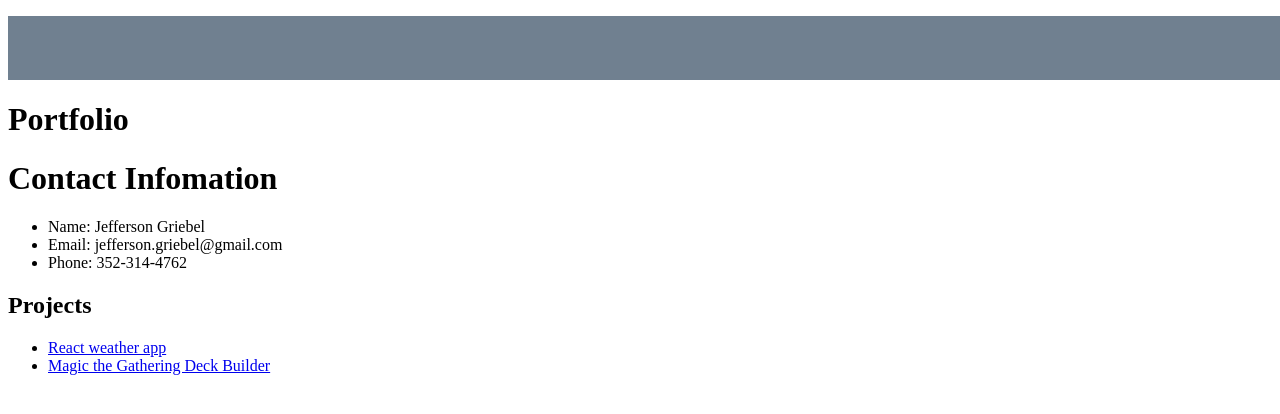
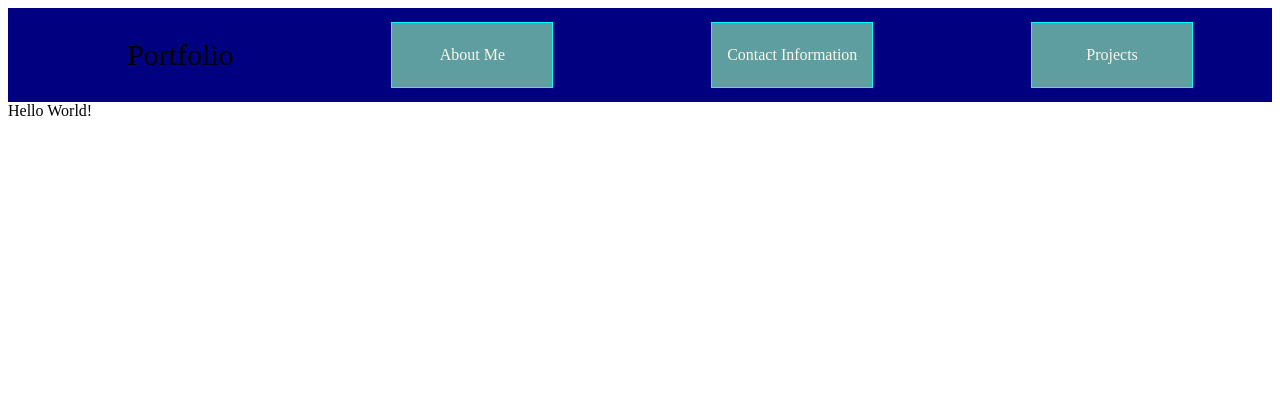
Before and after one commit to Jgriebel1990/my-portfolio, a React (Create React App) app: page /aboutme in a window 1280 px wide. Shown: the top 414 px of the page. Built offline with nearby package versions, Linux system fonts and the light colour scheme.

Commit message:
working on the navbar. made a route to an about me page

```diff
--- a/package.json
+++ b/package.json
@@ -3,6 +3,7 @@
   "version": "0.1.0",
   "private": true,
   "dependencies": {
+    "materialize-css": "^1.0.0-beta",
     "react": "^16.3.2",
     "react-dom": "^16.3.2",
     "react-router-dom": "^4.2.2",
--- /dev/null
+++ b/src/AboutMe.js
@@ -0,0 +1,11 @@
+import React, { Component } from 'react';
+
+class AboutMe extends Component{
+    render(){
+        return(
+            <div>Hello World!</div>
+        )
+    }
+}
+
+export default AboutMe;
--- a/src/App.js
+++ b/src/App.js
@@ -1,23 +1,22 @@
 import React, { Component } from 'react';
-import { Route } from 'react-router-dom';
+import { Route, withRouter } from 'react-router-dom';
 import './App.css';
 import Contact from './Contact';
 import Projects from './Projects';
 import Navbar from './Navbar';
+import AboutMe from './AboutMe';
 
 class App extends Component {
   render() {
     return (
       <div>
         <Navbar />
-        <header>
-          <h1>Portfolio</h1>
-        </header>
-        <Contact />
-        <Projects />
+        <Route path='/aboutme' component={AboutMe} />
+        <Route path='/contact' component={Contact} />
+        <Route path='/projects' component={Projects} />
       </div>
     );
   }
 }
 
-export default App;
+export default withRouter(App);
--- a/src/Navbar.js
+++ b/src/Navbar.js
@@ -1,15 +1,24 @@
 import React, { Component } from 'react';
 import './navbar.css';
+import { Link } from 'react-router-dom';
 
 class Navbar extends Component{
     render(){
         return(
-            <div className='navbar'>
+            <nav>
                 <ul className='nav'>
-                    <li></li>
-                    <li></li>
+                    <p className='navfont'>Portfolio</p>
+                    <li className='navitem'>
+                        <Link to='/aboutme'>About Me</Link>
+                    </li>
+                    <li className='navitem'>
+                        <Link to='/contact'>Contact Information</Link>
+                    </li>
+                    <li className='navitem'>
+                        <Link to='/projects'>Projects</Link>
+                    </li>
                 </ul>
-            </div>
+            </nav>
         )
     }
 }
--- a/src/index.js
+++ b/src/index.js
@@ -1,8 +1,14 @@
-import React from 'react';
-import ReactDOM from 'react-dom';
-import './index.css';
-import App from './App';
-import registerServiceWorker from './registerServiceWorker';
+import React from "react";
+import ReactDOM from "react-dom";
+import "./index.css";
+import App from "./App";
+import registerServiceWorker from "./registerServiceWorker";
+import { BrowserRouter as Router } from "react-router-dom";
 
-ReactDOM.render(<App />, document.getElementById('root'));
+ReactDOM.render(
+  <Router>
+    <App />
+  </Router>,
+  document.getElementById("root")
+);
 registerServiceWorker();
--- a/src/navbar.css
+++ b/src/navbar.css
@@ -1,14 +1,60 @@
 .navbar{
-    height: 4rem;
+    height: 10vw;
     width: 100vw;
-    background-color: slategrey;
+    background-color: black;
 
 }
 
 .nav{
+    margin-left: 0px;
+    margin-top: 0px;
     height: 100%;
+    width: auto;
+    margin: auto;
     list-style: none;
     display: flex;
     justify-content: space-around;
     align-items: center;
+    background-color: navy;
 }
+
+.navitem{
+    height: 4rem;
+    width: 10rem;
+    display: flex;
+    align-items: center;
+    justify-content: center;
+    border: 1px solid aqua;
+    align-self: center;
+    color: oldlace;
+    background-color: cadetblue;
+}
+
+.navitem a {
+    text-decoration: none;
+    color: oldlace;
+}
+
+.navfont{
+    font-size: 30px;
+}
+/* ul {
+    list-style-type: none;
+    margin: 0;
+    padding: 0;
+    overflow: hidden;
+    background-color: #333;
+}
+
+li {
+    float: left;
+    display: block;
+    color: white;
+    text-align: center;
+    padding: 14px 16px;
+    text-decoration: none;
+}
+
+li:hover{
+    background-color: #111;
+} */
```
Also changed, not shown: 1 other file (tests, documents, lock files or other folders).
